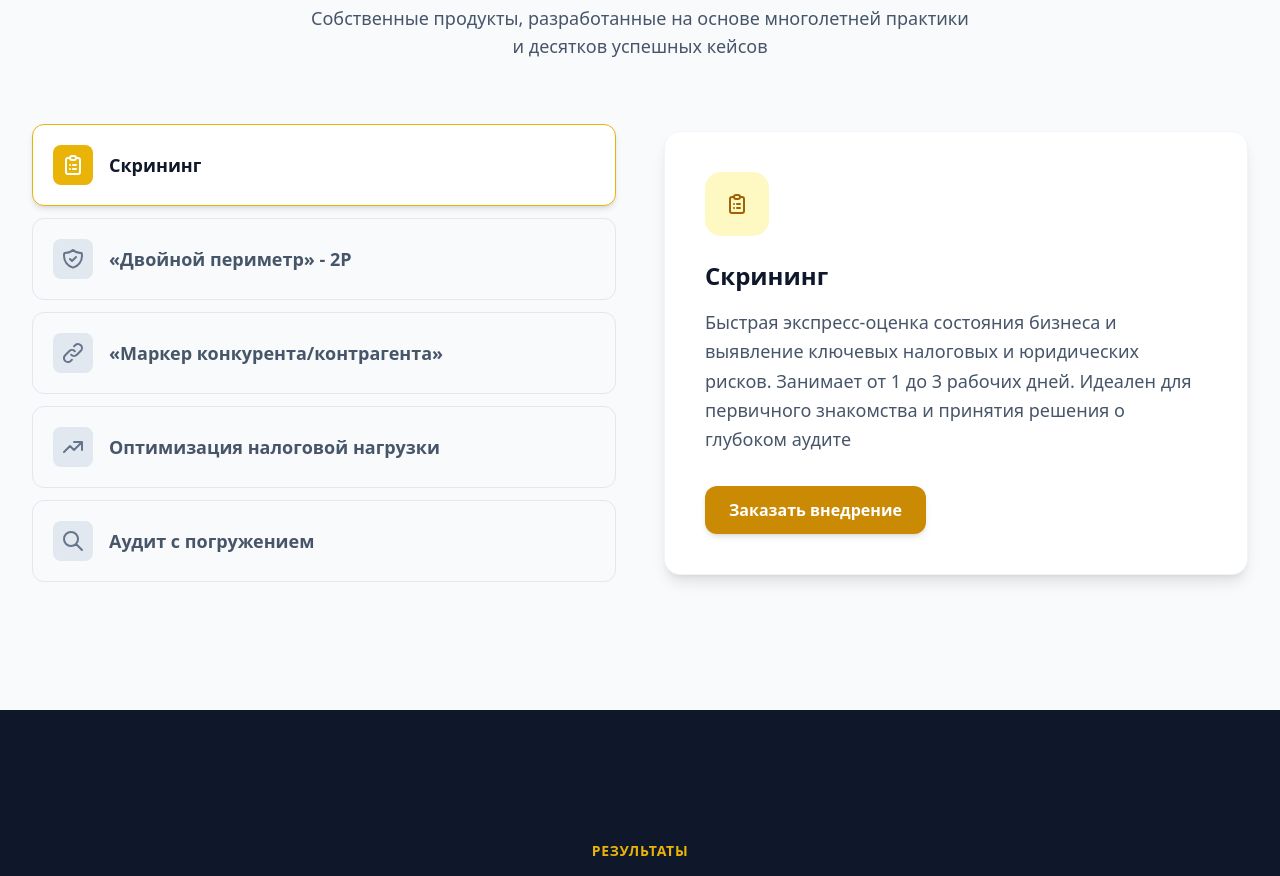
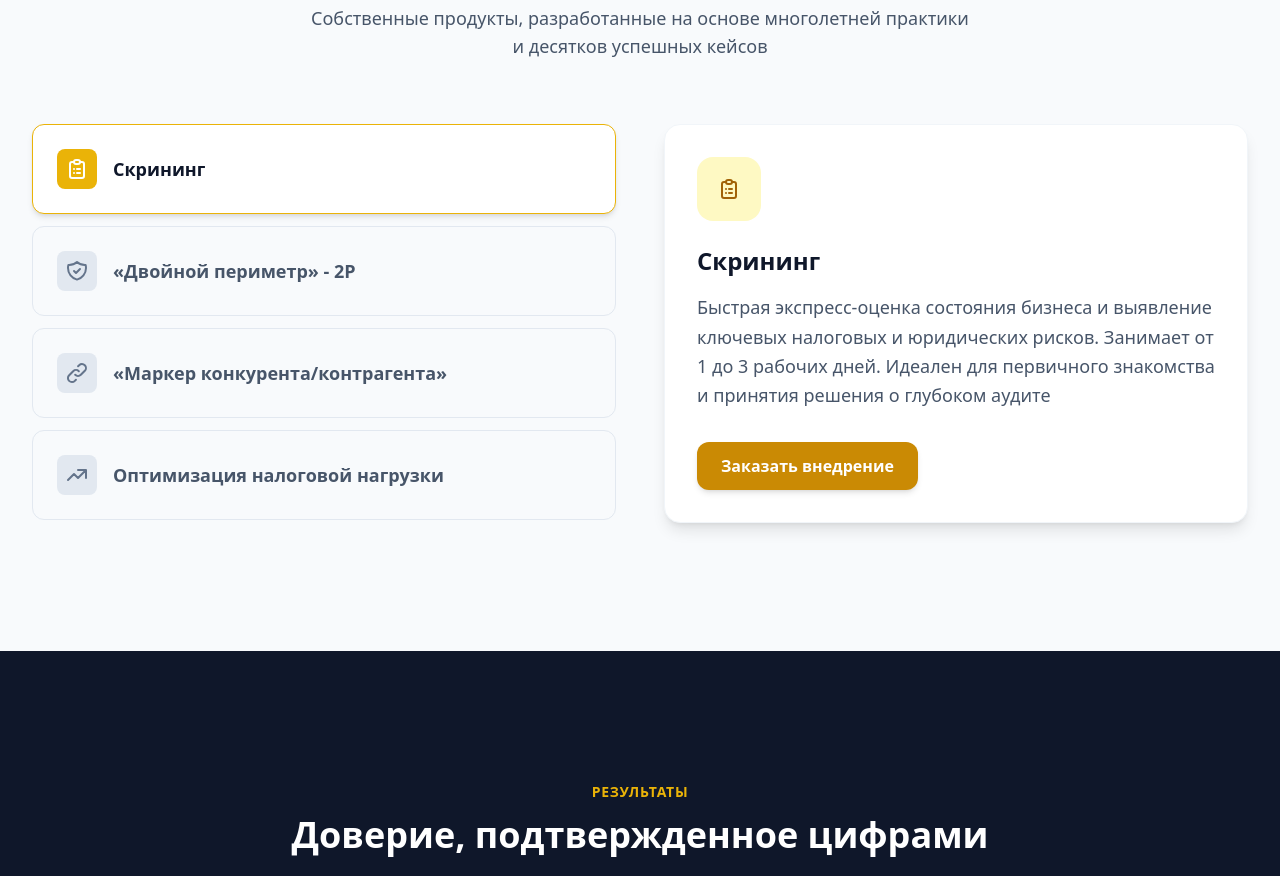
Before and after one commit to kfy6pyf79t-max/terratax, a Next.js app: page / in a window 1280 px wide. Shown: the part 4760-5636 px from the top of the page. Built offline with nearby package versions, Linux system fonts and the light colour scheme.

Commit message:
Улучшил визуальный баланс блока Инструменты

```diff
--- a/app/components/Tools.tsx
+++ b/app/components/Tools.tsx
@@ -43,16 +43,6 @@ const tools = [
       </svg>
     ),
   },
-  {
-    id: 'audit',
-    title: 'Аудит с погружением',
-    description: 'Глубокий, детальный анализ финансовой и налоговой документации за последние 3 года с целью выявления "слепых" рисковых зон и разработки пошагового плана мероприятий до предъявления претензий',
-    icon: (
-      <svg className="w-6 h-6" fill="none" stroke="currentColor" viewBox="0 0 24 24">
-        <path strokeLinecap="round" strokeLinejoin="round" strokeWidth="2" d="M21 21l-6-6m2-5a7 7 0 11-14 0 7 7 0 0114 0z" />
-      </svg>
-    ),
-  },
 ];
 
 export default function Tools() {
@@ -83,7 +73,7 @@ export default function Tools() {
               <button
                 key={tool.id}
                 onClick={() => setActiveTool(tool)}
-                className={`w-full text-left p-5 rounded-xl border transition-all duration-300 flex items-center gap-4 ${
+                className={`w-full text-left p-6 rounded-xl border transition-all duration-300 flex items-center gap-4 ${
                   activeTool.id === tool.id
                     ? 'bg-white border-yellow-500 shadow-md'
                     : 'bg-transparent border-slate-200 hover:border-yellow-300 hover:bg-white/50'
@@ -107,7 +97,7 @@ export default function Tools() {
 
           {/* Правая колонка: Детальное описание */}
           <div className="flex items-center">
-            <div className="w-full p-8 lg:p-10 bg-white rounded-2xl border border-slate-100 shadow-lg">
+            <div className="w-full p-8 lg:p-8 bg-white rounded-2xl border border-slate-100 shadow-lg">
               <div className="w-16 h-16 flex items-center justify-center bg-yellow-100 text-yellow-700 rounded-2xl mb-6">
                 {activeTool.icon}
               </div>
```
